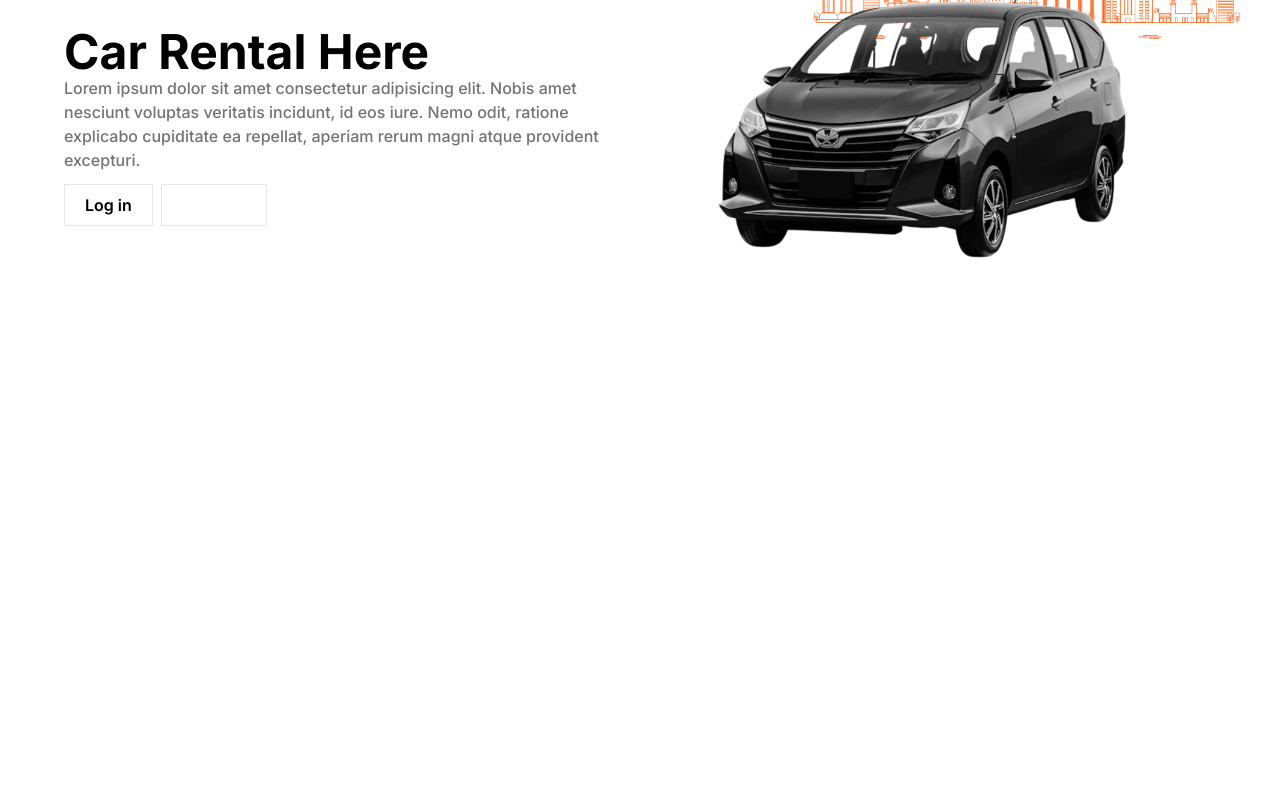
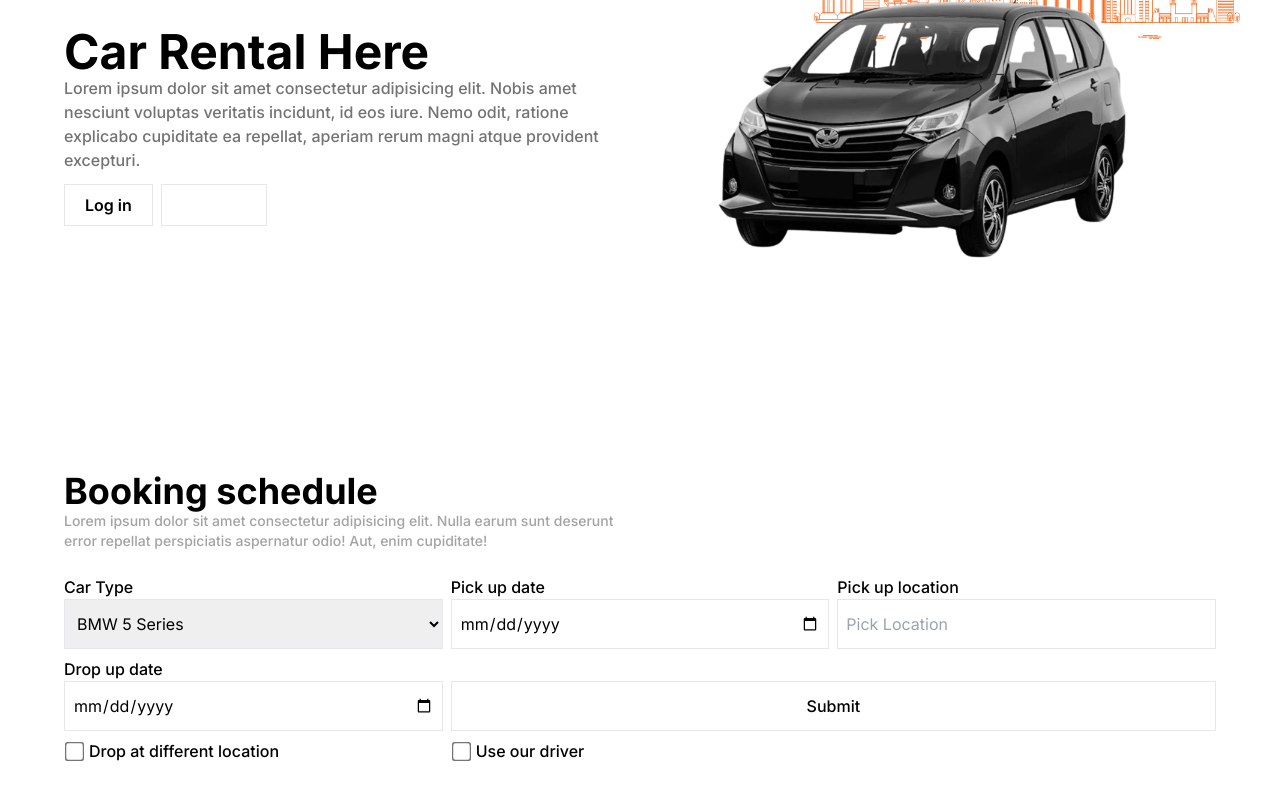
Before and after one commit to RidloGhifary/car-rental, a Next.js app: page / in a window 1280 px wide. Shown: the part 290-1090 px from the top of the page. Before the commit the page ends 800 px from the top, so only its background shows below. Built offline with nearby package versions, Linux system fonts and the light colour scheme.

Commit message:
create booking schedule section

```diff
--- /dev/null
+++ b/src/app/bookingSec/page.jsx
@@ -0,0 +1,65 @@
+'use client'
+
+import { useState } from "react"
+
+export default function BookingSection() {
+  const [checkboxDropLocation, setCheckboxDropLocation] = useState(false)
+
+  const handleCheckBoxDropLocation = () => {
+    setCheckboxDropLocation(!checkboxDropLocation)
+  }
+
+  return (
+    <section className="w-full flex flex-col justify-center p-6 md:px-16">
+      <article className="md:max-w-[50%] grid grid-cols-1">
+        <h1 className="text-orange text-4xl font-bold">Booking schedule</h1>
+        <p className="leading-5 font-medium text-sm text-neutral-400">Lorem ipsum dolor sit amet consectetur adipisicing elit. Nulla earum sunt deserunt error repellat perspiciatis aspernatur odio! Aut, enim cupiditate!</p>
+      </article>
+
+      <form className="my-6 grid grid-cols-2 md:grid-cols-3 justify-end items-end gap-2">
+        <div className="flex flex-col">
+          <label htmlFor="carType" className="font-medium text-orange">Car Type</label>
+          <select name="carType" id="carType" className="w-full h-[50px] p-2 text-orange border border-orange focus:outline-none">
+            <option defaultValue disabled>Select your car type</option>
+            <option value="bmw5series">BMW 5 Series</option>
+            <option value="bmw320i">BMW 320i</option>
+            <option value="SUV">Lexus RX 300</option>
+            <option value="VOXY">TOYOTA VOXY</option>
+            <option value="bmwx3">BMW X3</option>
+            <option value="daihatsuayla">Daihatsu Ayla</option>
+          </select>
+        </div>
+        <div className="flex flex-col">
+          <label htmlFor="date" className="font-medium text-orange">Pick up date</label>
+          <input type="date" name="date" id="date" className="w-full h-[50px] p-2 text-orange border focus:outline-none border-orange" />
+        </div>
+        <div className="flex flex-col">
+          <label htmlFor="location" className="font-medium text-orange">Pick up location</label>
+          <input type="text" name="location" id="location" placeholder="Pick Location" className="w-full h-[50px] p-2 text-orange border border-orange   focus:outline-none placeholder-orange" />
+        </div>
+        <div className="flex flex-col">
+          <label htmlFor="dropdate" className="font-medium text-orange">Drop up date</label>
+          <input type="date" name="date" id="date" className="w-full h-[50px] p-2 text-orange border focus:outline-none border-orange" />
+        </div>
+        <div className={checkboxDropLocation ? "flex flex-col" : "hidden"}>
+          <label htmlFor="location" className="font-medium text-orange">Drop up location</label>
+          <input type="text" name="location" id="location" placeholder="Drop Location" className="w-full h-[50px] p-2 text-orange border border-orange   focus:outline-none placeholder-orange" />
+        </div>
+
+        <input type="submit" value="Submit" className={checkboxDropLocation ? "w-full col-span-1 h-[50px] p-2 font-medium text-orange border focus:outline-none border-orange hover:bg-orange hover:text-white cursor-pointer" : "w-full col-span-2 h-[50px] p-2 font-medium text-orange border focus:outline-none border-orange hover:bg-orange hover:text-white cursor-pointer"} />
+
+        <div className="flex justify-start items-center pl-1 col-span-2 md:col-span-1">
+          <input type="checkbox" name="dropLocation" id="dropLocation" value="Drop at different location" className="scale-150 text-white accent-orange"
+            onChange={() => handleCheckBoxDropLocation()}
+          />
+          <label htmlFor="dropLocation" className="ml-2 font-medium text-orange">Drop at different location</label>
+        </div>
+        <div className="flex justify-start items-center pl-1">
+          <input type="checkbox" name="useDriver" id="useDriver" value="User our driver" className="scale-150 text-white accent-orange"
+          />
+          <label htmlFor="useDriver" className="ml-2 font-medium text-orange">Use our driver</label>
+        </div>
+      </form>
+    </section>
+  )
+}
--- a/src/app/navbar/page.js
+++ b/src/app/navbar/page.js
@@ -73,8 +73,8 @@ export default function Navbar() {
 
       {/* NAVBAR MOBILE START */}
       <section className={showNavbarMobile ?
-        'transition-all duration-300 fixed top-0 left-0 z-50 p-4 w-[60%] h-[100vh] shadow-md border-r border-orange' :
-        'transition-all duration-300 fixed top-0 left-[-200%] z-50 p-4 w-[60%] h-[100vh] shadow-md border-r border-orange'}
+        'transition-all duration-300 fixed top-0 left-0 z-50 p-4 w-[60%] h-[100vh] bg-white shadow-md border-r border-orange' :
+        'transition-all duration-300 fixed top-0 left-[-200%] z-50 p-4 w-[60%] h-[100vh] bg-white shadow-md border-r border-orange'}
         ref={sectionRef}>
         <LogoCarRental />
         <div className='w-full absolute top-[40%] p-4 translate-y-[-40%]'>
--- a/src/app/page.js
+++ b/src/app/page.js
@@ -1,3 +1,4 @@
+import BookingSection from "./bookingSec/page";
 import Header from "./header/page";
 import Navbar from "./navbar/page";
 
@@ -6,6 +7,7 @@ export default function Home() {
     <>
       <Navbar />
       <Header />
+      <BookingSection />
     </>
   )
 }
```
